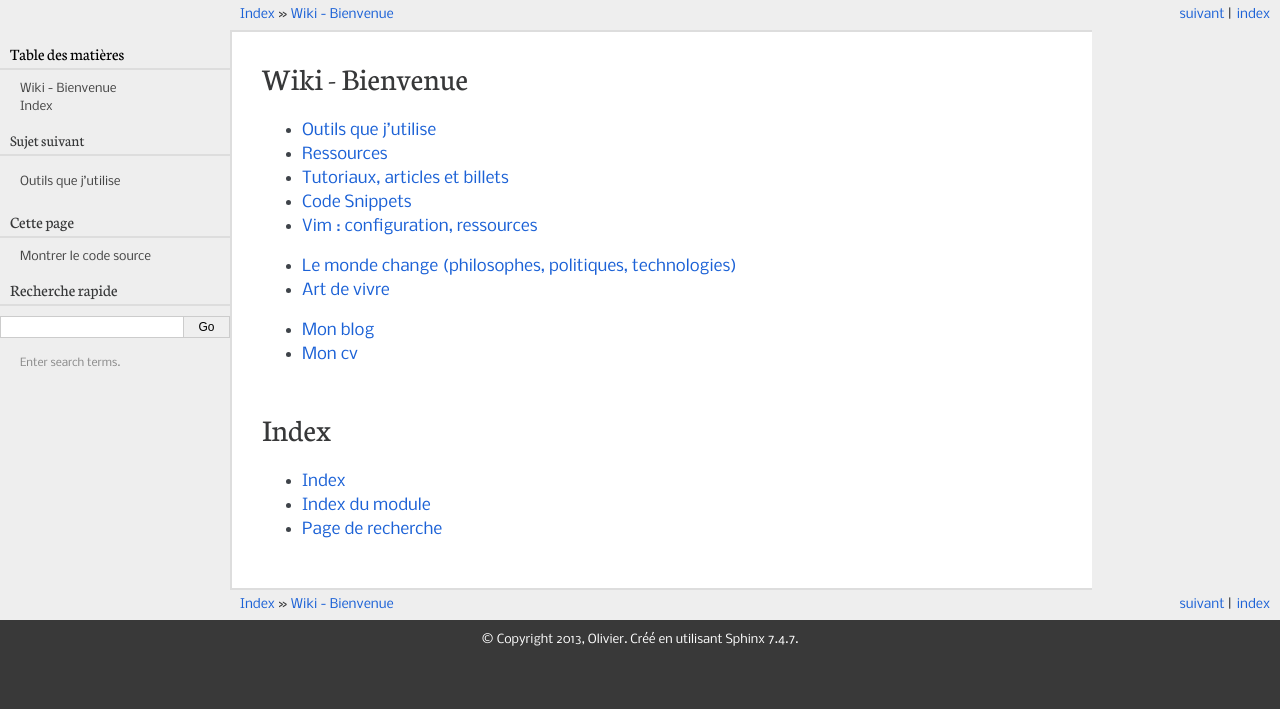
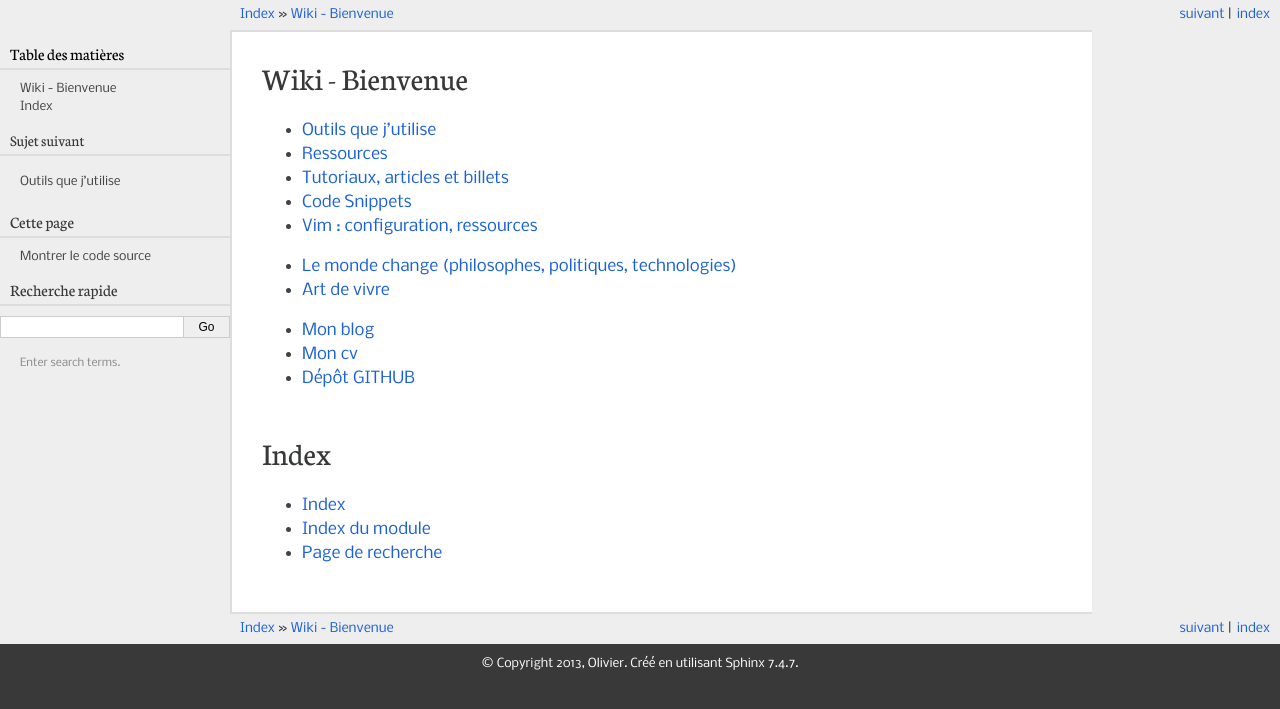
Before and after one commit to k3z/wiki, a Sphinx documentation site: the page built from source/index.rst, in a window 1280 px wide. Shown: the top 709 px of the page. Built offline with Sphinx 7.4.7, drawn with Linux system fonts in a browser that asks for light colours.

Commit message:
Minor change

```diff
--- a/source/index.rst
+++ b/source/index.rst
@@ -18,6 +18,7 @@ Wiki - Bienvenue
 
 * `Mon blog <http://www.k3z.fr/>`_
 * `Mon cv <http://cv.k3z.fr/>`_
+* `Dépôt GITHUB <http://www.github.com/k3z/>`_
 
 
 
```
